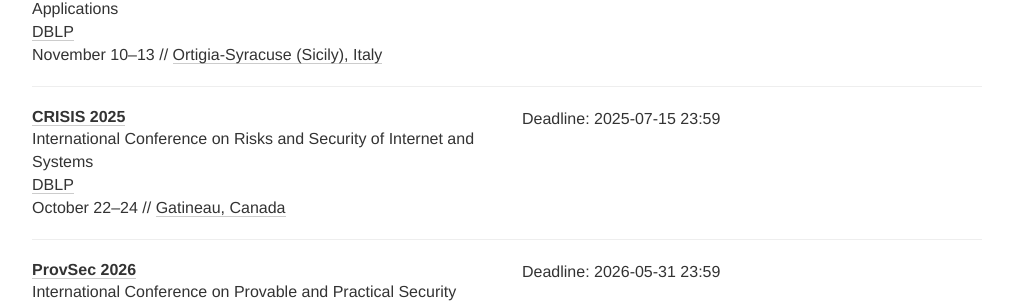
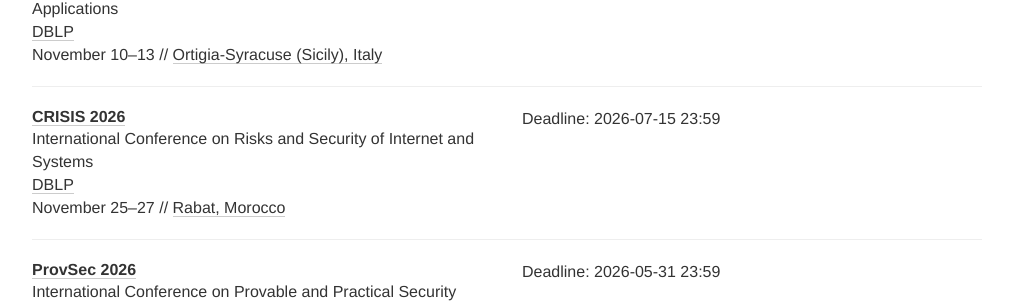
Before and after one commit to sec-deadlines/sec-deadlines.github.io, a Jekyll site: the page built from index.html, in a window 1280 px wide and 900 px high, scrolled down 10967 px. Shown: the part 152-458 px from the top of the window, without its empty margins (133-1146 px from the left). Built offline with Jekyll 4.4.1, drawn with Linux system fonts in a browser that asks for light colours; nearby versions of some CDN libraries; comment, search, counter and statistics services are not loaded.

Commit message:
Update CRISIS'26

```diff
--- a/_data/conferences.yml
+++ b/_data/conferences.yml
@@ -607,13 +607,13 @@
   tags: [SEC, CONF, CORE-B]
 
 - name: CRISIS
-  year: 2025
+  year: 2026
   description: International Conference on Risks and Security of Internet and Systems
-  link: https://crisis2025.uqo.ca
+  link: https://sites.google.com/view/crisis26
   dblp: https://dblp.org/db/conf/crisis/index.html
-  deadline: ["2025-07-15 23:59"]
-  date: October 22-24
-  place: Gatineau, Canada
+  deadline: ["2026-07-15 23:59"]
+  date: November 25-27
+  place: Rabat, Morocco
   tags: [SEC, PRIV, CONF, CORE-C]
 
 - name: ProvSec
```
